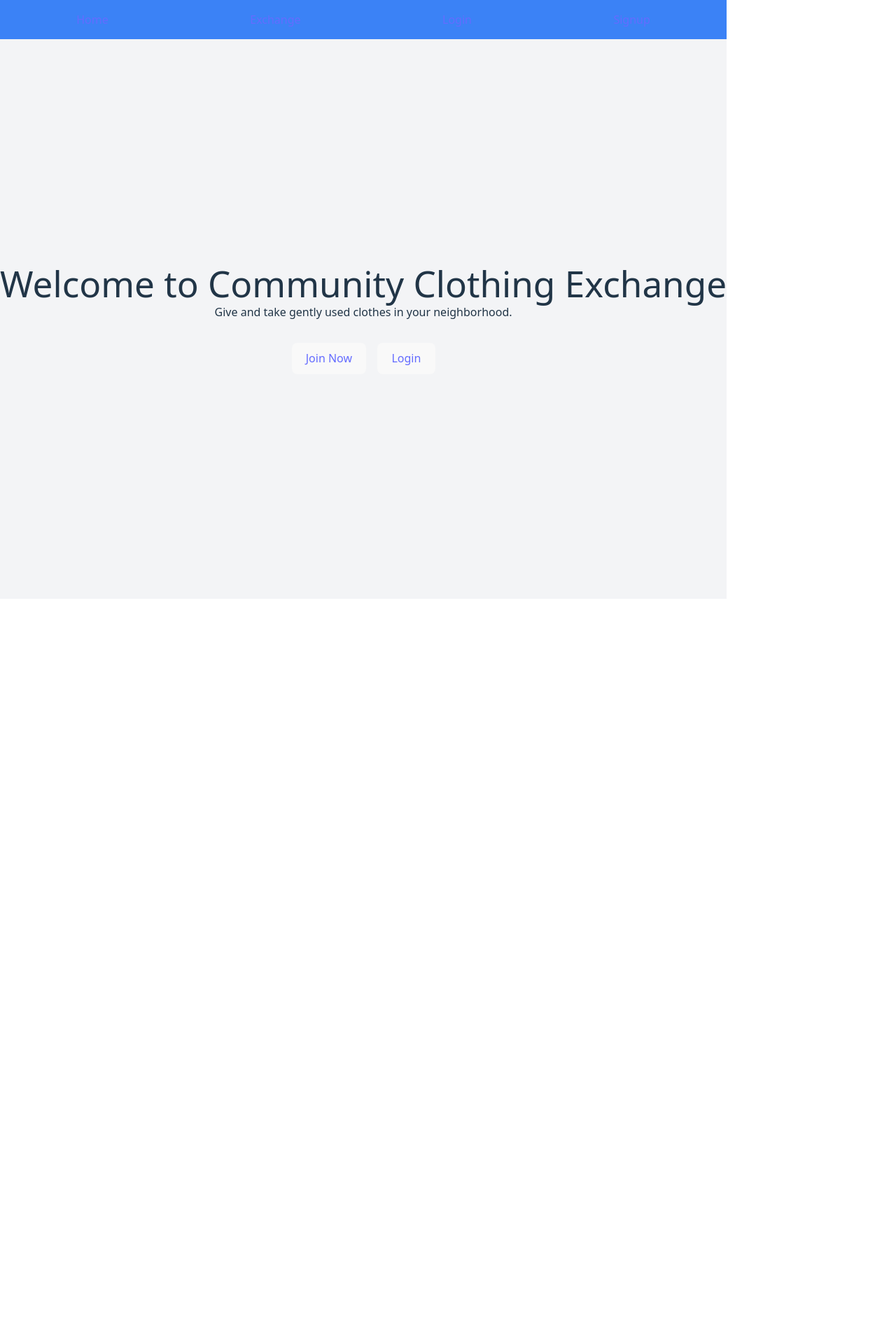
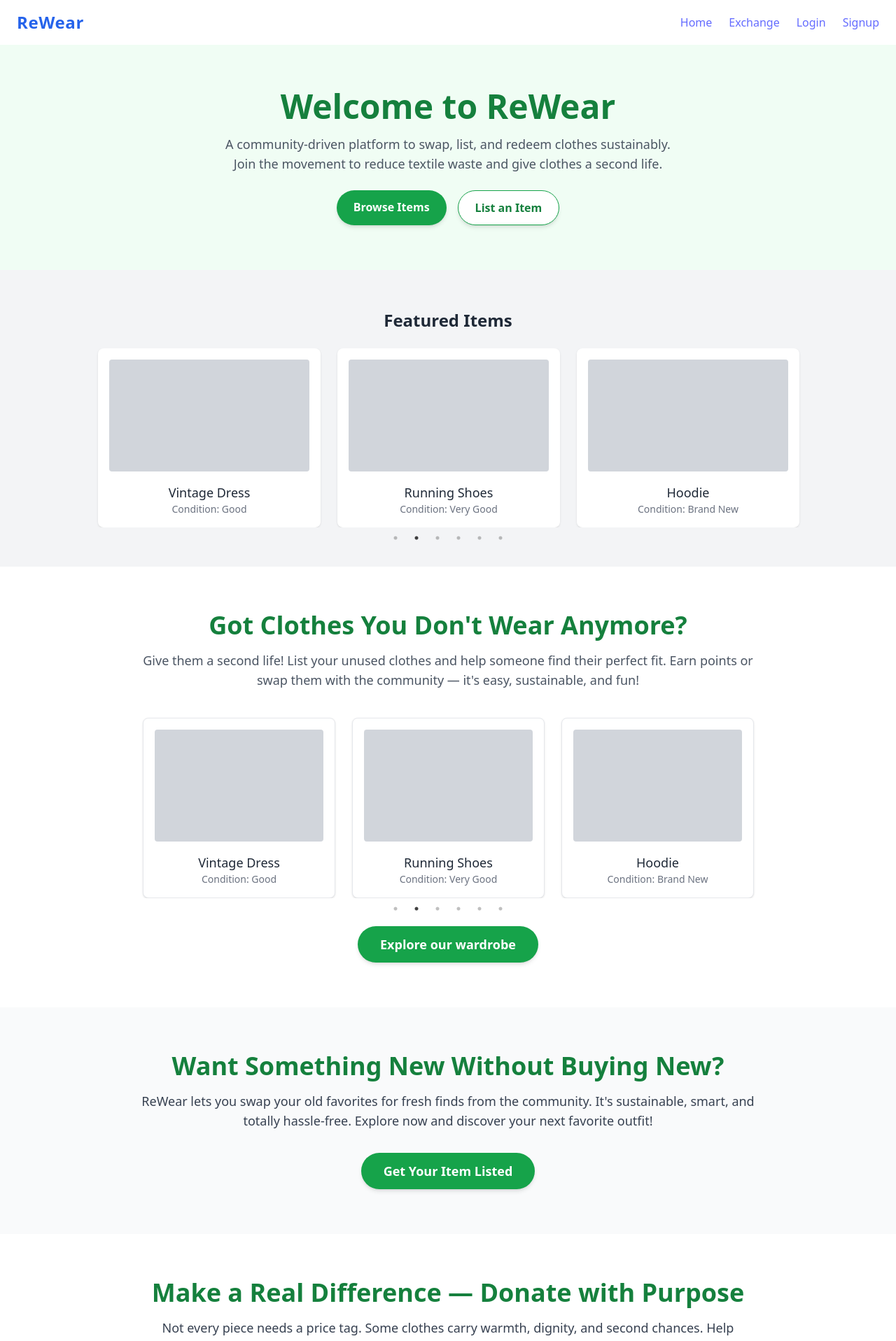
Before and after one commit to SwarnabhaBiswas/ODOO_4gOfCode, a React (Vite) app in the folder client/: page / in a window 1280 px wide. Shown: the top 1917 px of the page at 70% size. Before the commit the page ends 856 px from the top, so only its background shows below. Built offline with nearby package versions, Linux system fonts and the light colour scheme.

Commit message:
update landing page

```diff
--- a/client/src/App.jsx
+++ b/client/src/App.jsx
@@ -7,16 +7,24 @@ import Exchange from './pages/Exchange' // ✅ Import
 export default function App() {
   return (
     <div>
-      <nav className='flex justify-around bg-blue-500 p-4 text-white'>
-        <Link to="/" style={{ marginRight: '1rem' }}>Home</Link>
-        <Link to="/exchange" style={{ marginRight: '1rem' }}>Exchange</Link> {/* ✅ */}
-        <Link to="/login" style={{ marginRight: '1rem' }}>Login</Link>
-        <Link to="/signup">Signup</Link>
+      <nav className="flex justify-between items-center bg-green shadow-md px-6 py-4 text-gray-800">
+        {/* Brand */}
+        <Link to="/" className="text-2xl font-semibold text-blue-600 tracking-wide">
+          ReWear
+        </Link>
+
+        {/* Navigation Links */}
+        <div className="flex space-x-6 font-medium">
+          <Link to="/" className="hover:text-green-600 transition">Home</Link>
+          <Link to="/exchange" className="hover:text-green-600 transition">Exchange</Link>
+          <Link to="/login" className="hover:text-green-600 transition">Login</Link>
+          <Link to="/signup" className="hover:text-green-600 transition">Signup</Link>
+        </div>
       </nav>
 
       <Routes>
         <Route path="/" element={<Landing />} />
-        <Route path="/exchange" element={<Exchange />} /> {/* ✅ */}
+        <Route path="/exchange" element={<Exchange />} />
         <Route path="/login" element={<Login />} />
         <Route path="/signup" element={<Signup />} />
       </Routes>
--- a/client/src/pages/Landing.jsx
+++ b/client/src/pages/Landing.jsx
@@ -1,18 +1,157 @@
-import { Link } from 'react-router-dom'
+import React from 'react';
+import { Link } from 'react-router-dom';
+import Slider from 'react-slick';
+import "slick-carousel/slick/slick.css";
+import "slick-carousel/slick/slick-theme.css";
 
 export default function Landing() {
+  const featuredItems = [
+    { id: 1, title: "Denim Jacket", condition: "Like New" },
+    { id: 2, title: "Vintage Dress", condition: "Good" },
+    { id: 3, title: "Running Shoes", condition: "Very Good" },
+    { id: 4, title: "Hoodie", condition: "Brand New" },
+    { id: 5, title: "Cargo Pants", condition: "Fair" },
+    { id: 6, title: "Graphic Tee", condition: "Like New" },
+  ];
+
+  const sliderSettings = {
+    dots: true,
+    infinite: true,
+    speed: 500,
+    autoplay: true,
+    autoplaySpeed: 3000,
+    slidesToShow: 3,
+    slidesToScroll: 1,
+    arrows: false,
+    pauseOnHover: true,
+    responsive: [
+      {
+        breakpoint: 1024,
+        settings: {
+          slidesToShow: 2,
+        },
+      },
+      {
+        breakpoint: 640,
+        settings: {
+          slidesToShow: 1,
+        },
+      },
+    ],
+  };
+
   return (
-    <div className='flex flex-col items-center justify-center h-screen bg-gray-100'>
-      <h1>Welcome to Community Clothing Exchange</h1>
-      <p>Give and take gently used clothes in your neighborhood.</p>
-      <div style={{ marginTop: '2rem' }}>
-        <Link to="/signup">
-          <button style={{ marginRight: '1rem' }}>Join Now</button>
-        </Link>
-        <Link to="/login">
-          <button>Login</button>
-        </Link>
-      </div>
+    <div className="bg-white w-screen min-h-screen text-gray-800">
+      {/* Hero Section */}
+      <section className="text-center py-16 px-4 bg-green-50">
+        <h1 className="text-4xl sm:text-5xl font-bold text-green-700 mb-4">Welcome to ReWear</h1>
+        <p className="text-lg text-gray-600 mb-6 max-w-2xl mx-auto">
+          A community-driven platform to swap, list, and redeem clothes sustainably.
+          Join the movement to reduce textile waste and give clothes a second life.
+        </p>
+        <div className="flex justify-center gap-4 flex-wrap">
+          <Link to="/exchange" className="bg-green-600 hover:bg-green-700 text-white px-6 py-3 rounded-full font-semibold shadow-md transition">
+            Browse Items
+          </Link>
+          <Link to="/dashboard" className="bg-white border border-green-600 text-green-700 px-6 py-3 rounded-full font-semibold shadow-md hover:bg-green-50 transition">
+            List an Item
+          </Link>
+        </div>
+      </section>
+
+      {/* Featured Carousel */}
+      <section className="py-14 px-6 bg-gray-100 text-center">
+        <h2 className="text-2xl font-semibold mb-6">Featured Items</h2>
+        <div className="max-w-5xl mx-auto">
+          <Slider {...sliderSettings}>
+            {featuredItems.map((item) => (
+              <div key={item.id} className="px-3">
+                <div className="bg-white rounded-lg shadow p-4">
+                  <div className="h-40 bg-gray-300 mb-4 rounded" />
+                  <h3 className="text-lg font-medium">{item.title}</h3>
+                  <p className="text-sm text-gray-500">Condition: {item.condition}</p>
+                </div>
+              </div>
+            ))}
+          </Slider>
+        </div>
+      </section>
+
+      {/* Listing Promo Section */}
+      <section className="py-16 px-6 bg-white text-center">
+        <div className="max-w-4xl mx-auto">
+          <h2 className="text-3xl sm:text-4xl font-bold text-green-700 mb-4">
+            Got Clothes You Don't Wear Anymore?
+          </h2>
+          <p className="text-gray-600 text-lg mb-10">
+            Give them a second life! List your unused clothes and help someone find their perfect fit.
+            Earn points or swap them with the community — it's easy, sustainable, and fun!
+          </p>
+
+          {/* Carousel Preview */}
+          <div className="max-w-4xl mx-auto mb-10">
+            <Slider {...sliderSettings}>
+              {featuredItems.map((item) => (
+                <div key={item.id} className="px-3">
+                  <div className="bg-white border rounded-lg shadow p-4">
+                    <div className="h-40 bg-gray-300 mb-4 rounded"></div>
+                    <h3 className="text-lg font-medium">{item.title}</h3>
+                    <p className="text-sm text-gray-500">Condition: {item.condition}</p>
+                  </div>
+                </div>
+              ))}
+            </Slider>
+          </div>
+
+          {/* CTA Button */}
+          <Link
+            to="/dashboard"
+            className="inline-block bg-green-600 text-white text-lg font-semibold px-8 py-3 rounded-full shadow-md hover:bg-green-700 transition"
+          >
+            Explore our wardrobe
+          </Link>
+        </div>
+      </section>
+
+      <section className="py-16 px-6 bg-gray-50 text-center">
+        <div className="max-w-4xl mx-auto">
+          <h2 className="text-3xl sm:text-4xl font-bold text-green-700 mb-4">
+            Want Something New Without Buying New?
+          </h2>
+          <p className="text-gray-700 text-lg mb-8">
+            ReWear lets you swap your old favorites for fresh finds from the community.
+            It's sustainable, smart, and totally hassle-free. Explore now and discover your next favorite outfit!
+          </p>
+
+          <Link
+            to="/exchange"
+            className="inline-block bg-green-600 text-white text-lg font-semibold px-8 py-3 rounded-full shadow-md hover:bg-green-700 transition"
+          >
+            Get Your Item Listed
+          </Link>
+        </div>
+      </section>
+      {/* NGO Donation Section */}
+      <section className="py-16 px-6 bg-white-50 text-center">
+        <div className="max-w-4xl mx-auto">
+          <h2 className="text-3xl sm:text-4xl font-bold text-green-700 mb-4">
+            Make a Real Difference — Donate with Purpose
+          </h2>
+          <p className="text-gray-700 text-lg mb-8">
+            Not every piece needs a price tag. Some clothes carry warmth, dignity, and second chances.
+            Help underprivileged communities by donating your garments directly to trusted NGOs.
+            Be the reason someone smiles today.
+          </p>
+
+          <Link
+            to="/ngos"
+            className="inline-block bg-green-600 text-white text-lg font-semibold px-8 py-3 rounded-full shadow-md hover:bg-green-700 transition"
+          >
+            More About NGOs
+          </Link>
+        </div>
+      </section>
+
     </div>
-  )
+  );
 }
```
